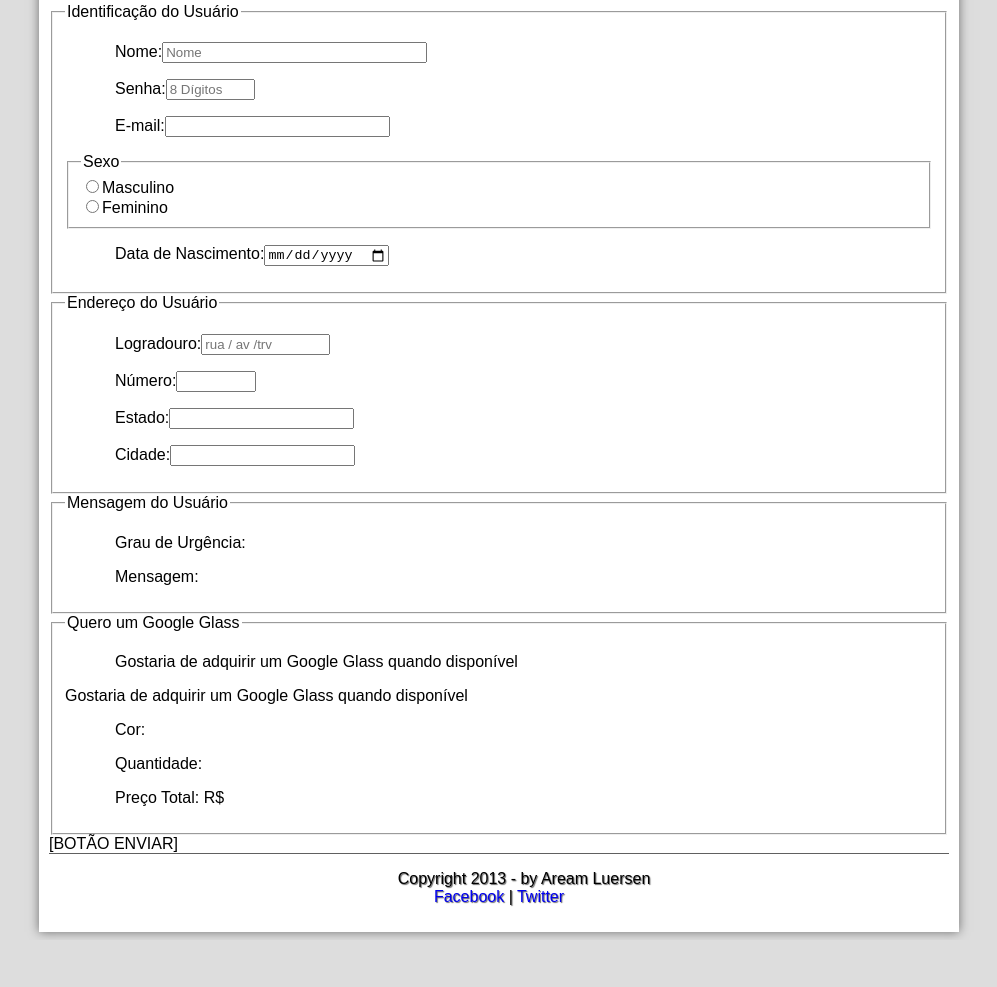
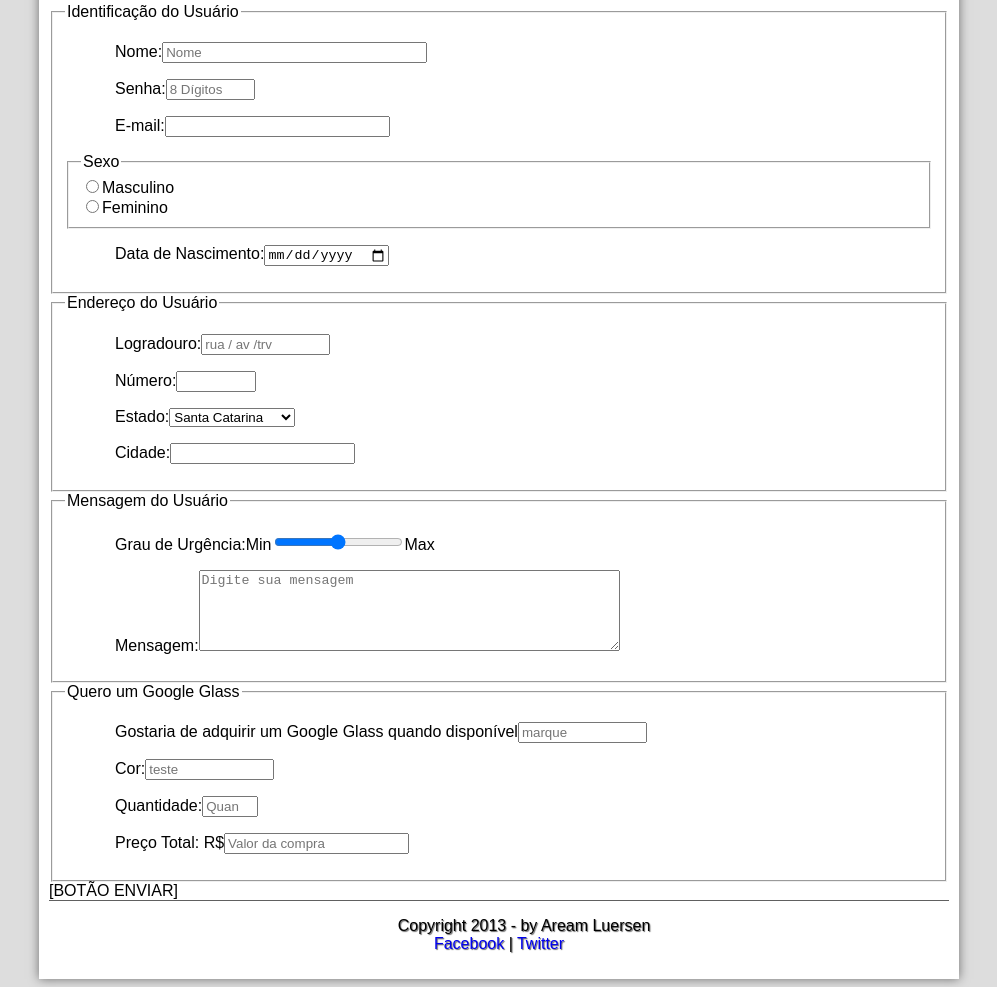
Before and after one commit to areamluersen/curso-em-video-html5-css-js, a plain HTML site: page fale-conosco.html in a window 1280 px wide. Shown: the part 311-1298 px from the top of the page, without its empty margins (141-1138 px from the left). Before the commit the page ends 1251 px from the top, so only its background shows below. Drawn offline with Linux system fonts and the light colour scheme.

Commit message:
adicionado e ajustado no form estados e cidades

```diff
--- a/fale-conosco.html
+++ b/fale-conosco.html
@@ -38,7 +38,7 @@
                     <h3 class="direita">Atualizado em 01/Maio/2013</h3>
                 </hgroup>
             </header>
-            <form>
+            <form method="POST" id="fContato" action="mailto:areamluersen@gmail.com">
                 <fieldset id="usuario"><legend>Identificação do Usuário</legend>
                     <p><label for="cNome">Nome:</label><input type="text" name="tNome" id="cNome" size="30" maxlength="35" placeholder="Nome"/></p>
                     <p><label for="cSenha">Senha:</label><input type="password" name="tSenha" id="cSenha" size="8" maxlength="8" placeholder="8 Dígitos" /></p>
@@ -46,26 +46,36 @@
                     <fieldset id="sexo"><legend>Sexo</legend>
                         <input type="radio" name="tSexo" id="cMasc" /><label for="cMasc">Masculino</label></br>
                         <input type="radio" name="tSexo" id="cFem" /><label for="cFem">Feminino</label></fieldset>
-                        <p>Data de Nascimento:<input type="date" /></p>
+                        <p><label for="cNascimento">Data de Nascimento:</label><input type="date" name="tNascimento" id="cNascimento"/></p>
                 </fieldset>
 
                 <fieldset id="endereco"><legend>Endereço do Usuário</legend>
                     <p><label for="cRua">Logradouro:</label><input type="text" name="tRua" id="cRua" size="13" maxlength="80" placeholder="rua / av /trv"/></p>
                     <p><label for="cNum">Número:</label><input type="number" name="tNum" id="cNum" min="0" max="99999"/></p>
-                    <p><label for="cEstado">Estado:</label><input type="text" name="tEstado" id="cEstado" /></p>
-                    <p><label for="cCidade">Cidade:</label><input type="text" name="tCidade" id="cCidade" /> </p>
+                    <p><label for="cEstado">Estado:</label><select name="tEst" id="cEst">
+                        <optgroup label="Região Sudeste"><option value="RJ">Rio de janeiro</option>
+                            <option value="SP">São Paulo</option></optgroup>
+                        <optgroup label="Região Sudeste"><option selected value="SC">Santa Catarina</option></optgroup>
+
+                    </select></p>
+                    <p><label for="cCidade">Cidade:</label><input type="text" name="tCidade" id="cCidade" list="cidades" /></p>
+                    <datalist id="cidades">
+                        <option value="bombinhas"></option>
+                        <option value="palhoça"></option>
+                        <option value="sao jose"></option>
+                    </datalist>
                 </fieldset>
 
                 <fieldset id="mensagem"><legend>Mensagem do Usuário</legend>
-                    <p>Grau de Urgência:</p>
-                    <p>Mensagem: </p>
+                    <p><label for="cUrg">Grau de Urgência:</label>Min<input type="range" name="tUrg" id="cUrg" min="0" max="12" step="2"/>Max</p>
+                    <p><label for="cMensagem">Mensagem:</label><textarea name="tMensagem" id="cMensagem" cols="50" rows="5" placeholder="Digite sua mensagem"></textarea></p>
                 </fieldset>
 
                 <fieldset id="pedido"><legend>Quero um Google Glass</legend>
-                    <p>Gostaria de adquirir um Google Glass quando disponível</p>Gostaria de adquirir um Google Glass quando disponível
-                    <p>Cor:</p>
-                    <p>Quantidade:</p>
-                    <p>Preço Total: R$   </p>
+                    <p><label for="cPedido">Gostaria de adquirir um Google Glass quando disponível</label><input type="text" name="tPedido" id="cPedido" size="13" maxlength="13" placeholder="marque" /></p>
+                    <p><label for="cCor">Cor:</label><input type="text" name="tCor" id="cCor" size="13" maxlength="13" placeholder="teste" /></p>
+                    <p><label for="cQuant">Quantidade:</label><input type="number" name="tQuant" id="cQuant" min="0" max="99" placeholder="Quantidade" /></p>
+                    <p><label for="cPreco">Preço Total: R$</label><input type="numer" name="tPreco" id="cPreco" min="0" max="99999" placeholder="Valor da compra" /></p>
                 </fieldset>
 
 [BOTÃO ENVIAR]
```
